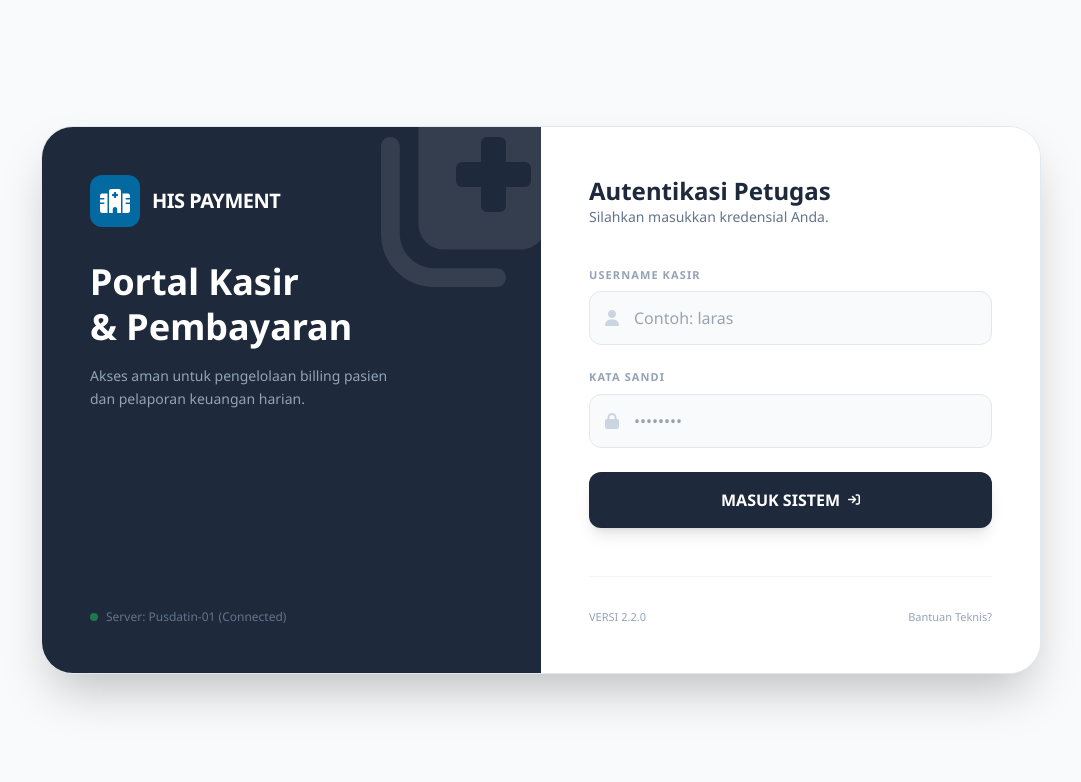
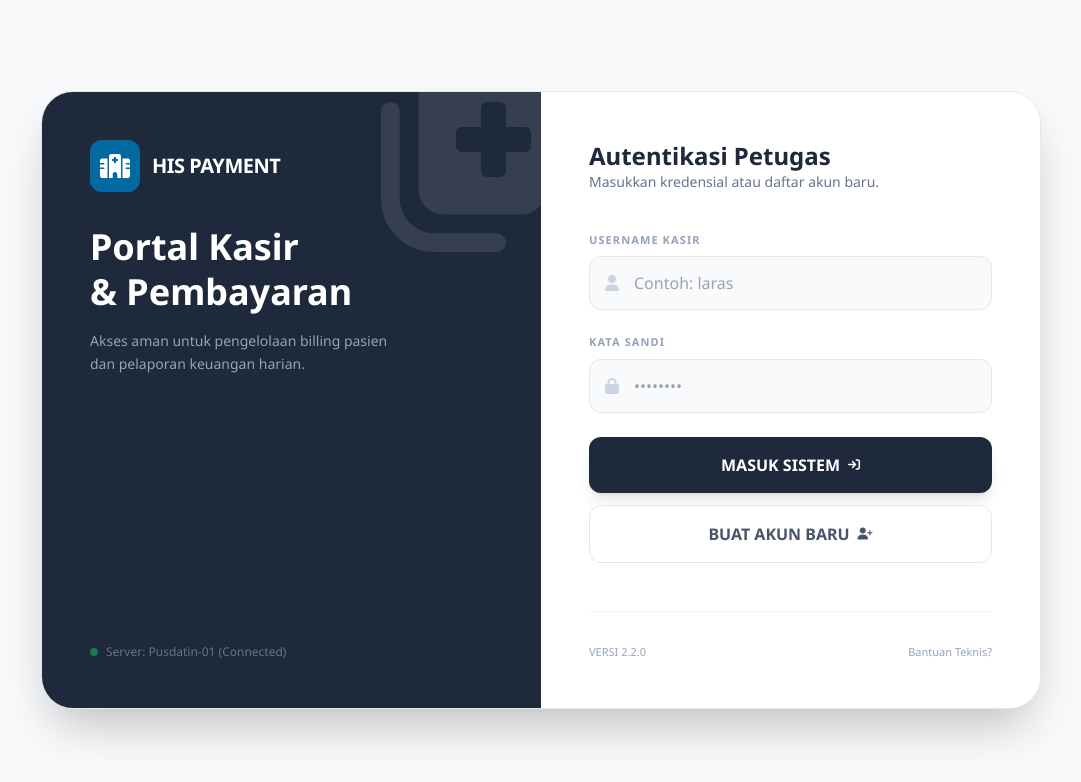
Before and after one commit to nyomanlarasita/simrs-billing-backend, a website: page public/login.html in a window 1280 px wide. Shown: the whole page, without its empty margins (99-1180 px from the left). Drawn offline with nearby package versions, Linux system fonts and the light colour scheme.

Commit message:
Menambah fitur daftar akun baru di halaman login

```diff
--- a/public/login.html
+++ b/public/login.html
@@ -49,7 +49,7 @@
         <div class="p-12 flex flex-col justify-center bg-white">
             <div class="mb-10 text-center md:text-left">
                 <h3 class="text-2xl font-bold text-slate-800">Autentikasi Petugas</h3>
-                <p class="text-slate-500 text-sm">Silahkan masukkan kredensial Anda.</p>
+                <p class="text-slate-500 text-sm">Masukkan kredensial atau daftar akun baru.</p>
             </div>
 
             <div class="space-y-6">
@@ -71,11 +71,19 @@
                     </div>
                 </div>
 
-                <button onclick="handleLogin()" id="btn-login"
-                        class="w-full bg-hospital-dark hover:bg-slate-800 text-white font-bold py-4 rounded-xl transition-all flex items-center justify-center gap-2 mt-4 shadow-lg">
-                    <span id="btn-text">MASUK SISTEM</span>
-                    <i class="fa-solid fa-arrow-right-to-bracket text-xs"></i>
-                </button>
+                <div class="flex flex-col gap-3 mt-4">
+                    <button onclick="handleLogin()" id="btn-login"
+                            class="w-full bg-hospital-dark hover:bg-slate-800 text-white font-bold py-4 rounded-xl transition-all flex items-center justify-center gap-2 shadow-lg">
+                        <span id="btn-text">MASUK SISTEM</span>
+                        <i class="fa-solid fa-arrow-right-to-bracket text-xs"></i>
+                    </button>
+
+                    <button onclick="handleRegister()" id="btn-register"
+                            class="w-full bg-white border border-slate-200 hover:bg-slate-50 text-slate-600 font-bold py-4 rounded-xl transition-all flex items-center justify-center gap-2">
+                        <span>BUAT AKUN BARU</span>
+                        <i class="fa-solid fa-user-plus text-xs"></i>
+                    </button>
+                </div>
             </div>
 
             <div class="mt-12 pt-8 border-t border-slate-100 flex justify-between items-center text-[11px] text-slate-400">
@@ -90,6 +98,7 @@
         const SUPABASE_KEY = "eyJhbGciOiJIUzI1NiIsInR5cCI6IkpXVCJ9.eyJpc3MiOiJzdXBhYmFzZSIsInJlZiI6ImVzbWh2Y2ZlbWVucG1wY2lpdWN6Iiwicm9sZSI6InNlcnZpY2Vfcm9sZSIsImlhdCI6MTc2NTc4OTcwOCwiZXhwIjoyMDgxMzY1NzA4fQ.5X3wzLn44aSsJvauwDHFJF2SuucnQaxTYxGeItj8ICA";
         const supabaseClient = supabase.createClient(SUPABASE_URL, SUPABASE_KEY);
 
+        // FUNGSI LOGIN
         async function handleLogin() {
             const userInp = document.getElementById('username').value.trim().toLowerCase();
             const passInp = document.getElementById('password').value;
@@ -113,7 +122,7 @@
                 if (data && data.length > 0) {
                     sessionStorage.setItem('isLoggedIn', 'true');
                     sessionStorage.setItem('userName', data[0].username.toUpperCase());
-                    window.location.href = "dashboard.html"; // Ke Dashboard
+                    window.location.href = "dashboard.html";
                 } else {
                     alert("Gagal: Username atau Password salah.");
                     resetButton();
@@ -121,6 +130,32 @@
             } catch (err) {
                 alert("Koneksi gagal!");
                 resetButton();
+            }
+        }
+
+        // FUNGSI DAFTAR AKUN BARU
+        async function handleRegister() {
+            const userInp = document.getElementById('username').value.trim().toLowerCase();
+            const passInp = document.getElementById('password').value;
+
+            if(!userInp || !passInp) return alert("Isi username & password untuk akun baru!");
+
+            if(passInp.length < 4) return alert("Password minimal 4 karakter!");
+
+            const confirmReg = confirm(`Daftarkan "${userInp}" sebagai petugas baru?`);
+            if(!confirmReg) return;
+
+            try {
+                const { data, error } = await supabaseClient
+                    .from('petugas_kasir')
+                    .insert([{ username: userInp, password: passInp }]);
+
+                if (error) throw error;
+
+                alert("Akun berhasil dibuat! Silahkan klik 'MASUK SISTEM' untuk login.");
+            } catch (err) {
+                alert("Gagal daftar: Username mungkin sudah digunakan.");
+                console.error(err);
             }
         }
 
```
